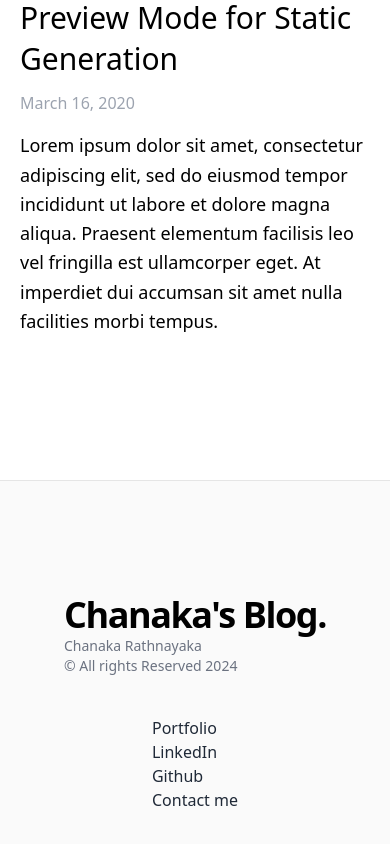
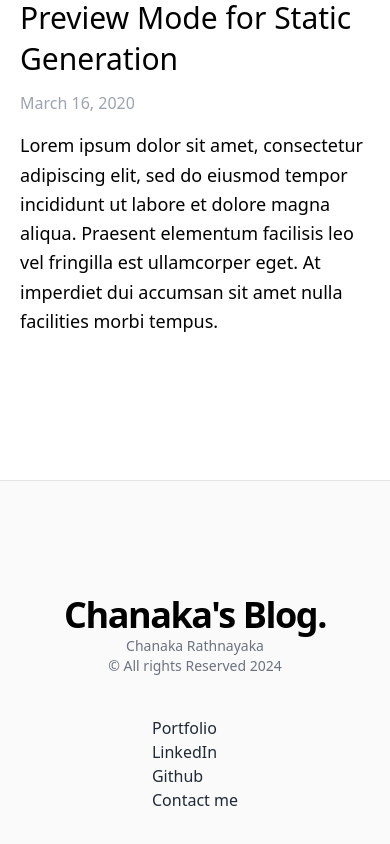
Before and after one commit to nadeeraderaniyagala/my-blog, a Next.js app: page / in a window 390 px wide. Shown: the part 3733-4577 px from the top of the page. Built offline with nearby package versions, Linux system fonts and the light colour scheme.

Commit message:
Site is modified

```diff
--- a/components/footer.tsx
+++ b/components/footer.tsx
@@ -11,18 +11,17 @@ const Footer = () => {
       <footer className="bg-neutral-50 border-t border-neutral-200">
         <Container>
           <div className="py-28 flex flex-col lg:flex-row items-center justify-between">
-            <div className="mb-10 lg:mb-0 lg:pr-4 lg:w-1/2">
+            <div
+                className="mb-10 lg:mb-0 lg:pr-4 lg:w-1/2 flex flex-col items-center lg:items-start">
               <h3 className="text-4xl lg:text-[2.5rem] font-bold tracking-tighter leading-tight text-center lg:text-left">
                 {SITE_NAME}
               </h3>
               <div className="text-sm text-gray-500">
-                <div>
                   Chanaka Rathnayaka
                 </div>
-                <div>
+              <div className="text-sm text-gray-500">
                   &copy; All rights Reserved {year}
                 </div>
-              </div>
             </div>
             <div className="flex flex-col justify-center lg:pl-4 lg:w-1/4 text-gray-800">
               <div><a className="hover:underline" href="#" target="_blank">Portfolio</a></div>
--- a/components/post-header.tsx
+++ b/components/post-header.tsx
@@ -1,4 +1,3 @@
-import Avatar from "./avatar";
 import DateFormatter from "./date-formatter";
 import CoverImage from "./cover-image";
 import PostTitle from "./post-title";
@@ -27,8 +26,7 @@ const PostHeader = ({title, coverImage, createdOn, updatedOn, author}: Props) =>
   return (
       <>
         <PostTitle>{title}</PostTitle>
-        <div className="hidden md:flex md:mb-12 justify-between">
-          <div><Avatar name={author.name} picture={author.picture}/></div>
+        <div className="hidden md:block md:mb-12">
           <div className="text-gray-400">
             {date}
           </div>
@@ -38,7 +36,9 @@ const PostHeader = ({title, coverImage, createdOn, updatedOn, author}: Props) =>
         </div>
         <div className="max-w-2xl mx-auto">
           <div className="block md:hidden mb-6">
-            <Avatar name={author.name} picture={author.picture}/>
+            <div className="text-gray-400">
+              {date}
+            </div>
           </div>
         </div>
       </>
```
